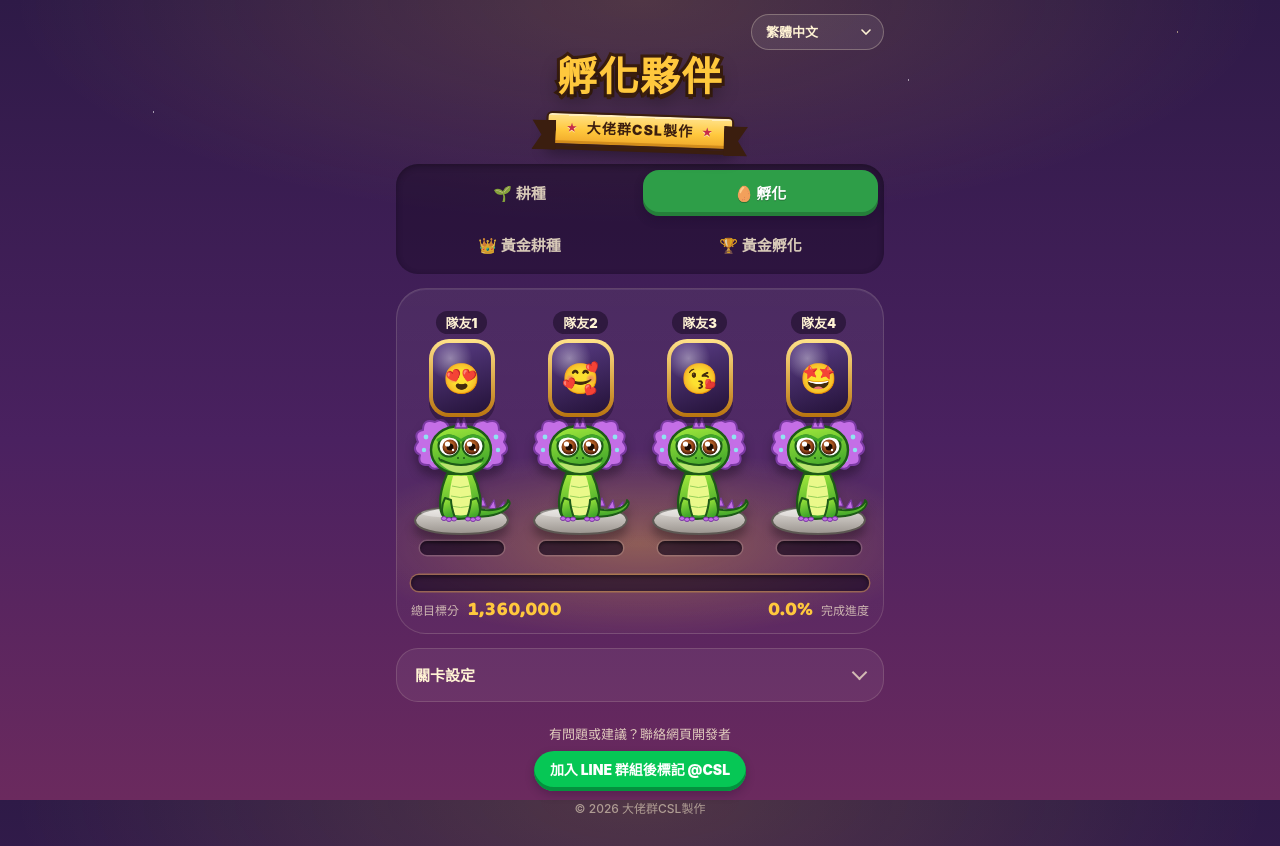
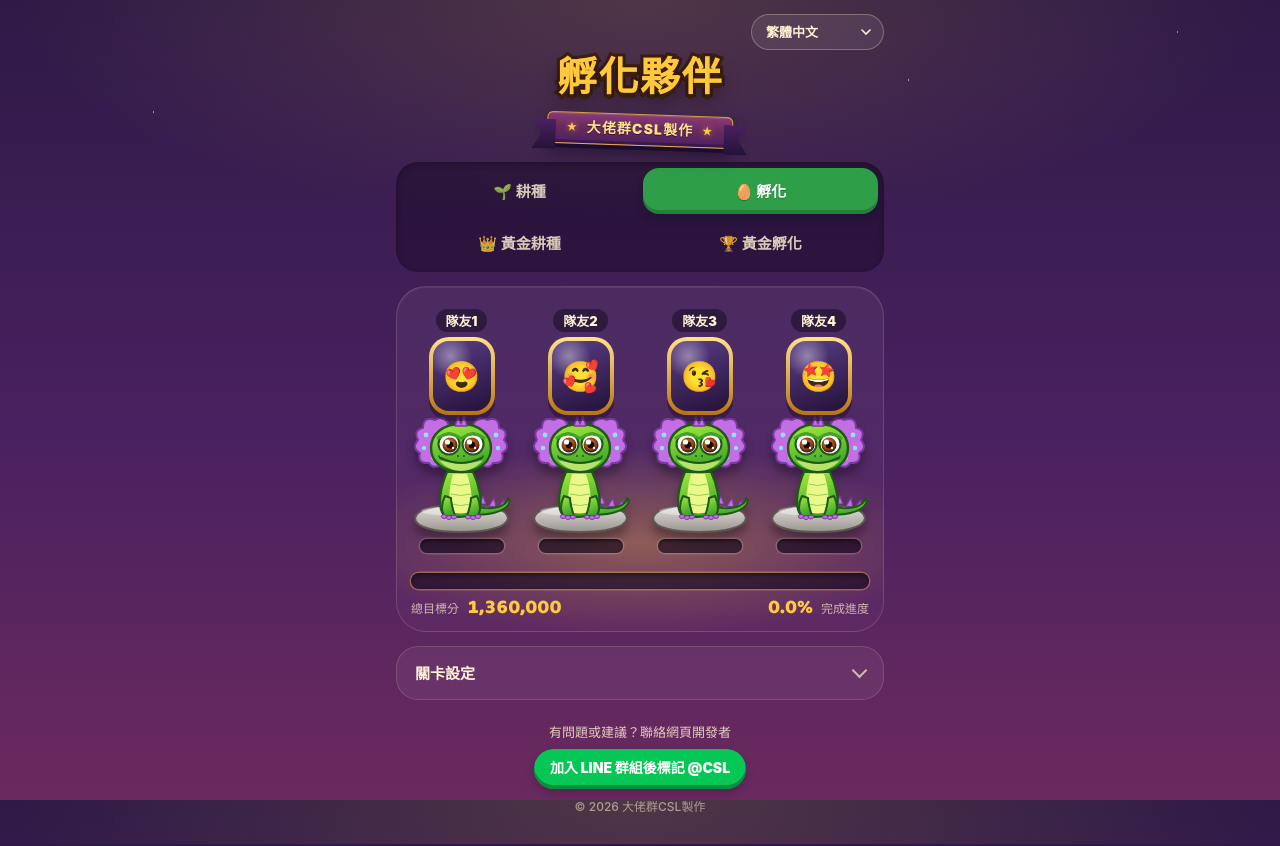
Before and after one commit to Der46/farm-hatch-calculator, a plain HTML site: page index.html in a window 1280 px wide. Drawn offline with Linux system fonts and the light colour scheme; a web font is replaced by a local one.

Commit message:
style: recolor credit badge to dusk purple with gold trim
Co-Authored-By: Claude Opus 5.5 <noreply@anthropic.com>

```diff
--- a/app.js
+++ b/app.js
@@ -3,7 +3,7 @@ import {
     SUPPORTED_LANGS,
     LANGUAGE_META,
     I18N
-} from "./i18n.js?v=20261120a";
+} from "./i18n.js?v=20261120b";
 
 const STORAGE_KEY = "coin999_partner_calc_v10_multilang_timezone";
 
--- a/index.html
+++ b/index.html
@@ -12,7 +12,7 @@
     <link rel="preconnect" href="https://fonts.googleapis.com">
     <link rel="preconnect" href="https://fonts.gstatic.com" crossorigin>
     <link rel="stylesheet" href="https://fonts.googleapis.com/css2?family=Baloo+2:wght@600;800&family=Chiron+GoRound+TC:wght@500;700;900&display=swap">
-    <link rel="stylesheet" href="./style.css?v=20261120a">
+    <link rel="stylesheet" href="./style.css?v=20261120b">
 </head>
 
 <body>
@@ -185,7 +185,7 @@
         </div>
     </section>
 
-    <script type="module" src="./app.js?v=20261120a"></script>
+    <script type="module" src="./app.js?v=20261120b"></script>
 </body>
 
 </html>
--- a/style.css
+++ b/style.css
@@ -113,7 +113,7 @@ button {
     text-shadow: 0 5px 0 var(--ink), 0 10px 18px rgba(0, 0, 0, 0.4);
 }
 
-/* 浮水印徽章：金幣緞帶，左右燕尾，微微右傾 */
+/* 浮水印徽章：暮紫絨布緞帶＋金邊金字，左右燕尾，微微右傾 */
 .title-credit {
     position: relative;
     z-index: 0;
@@ -122,19 +122,20 @@ button {
     gap: 8px;
     margin: 14px 0 0;
     padding: 6px 18px 7px;
-    border: 2px solid var(--ink);
+    border: 1.5px solid rgba(255, 200, 61, 0.75);
     border-radius: 6px;
-    color: var(--ink);
+    color: var(--coin-light);
     font-size: 14px;
     font-weight: 900;
     line-height: 1.2;
     letter-spacing: 0.08em;
     text-align: center;
     overflow-wrap: anywhere;
+    text-shadow: 0 1px 0 rgba(20, 6, 32, 0.6);
     background:
-        linear-gradient(180deg, rgba(255, 255, 255, 0.45) 0 2px, transparent 2px),
-        linear-gradient(180deg, var(--coin-light) 0%, var(--coin) 55%, #f0a82a 100%);
-    box-shadow: inset 0 -3px 0 rgba(185, 116, 15, 0.55), 0 4px 0 var(--ink), 0 8px 14px rgba(0, 0, 0, 0.35);
+        linear-gradient(180deg, rgba(255, 226, 138, 0.18) 0 1.5px, transparent 1.5px),
+        linear-gradient(180deg, #8a3a78 0%, var(--dusk-3) 45%, var(--dusk-2) 100%);
+    box-shadow: inset 0 -3px 0 rgba(20, 6, 32, 0.35), 0 4px 0 #1c0d2e, 0 8px 16px rgba(10, 2, 20, 0.45);
     transform: rotate(2deg);
 }
 
@@ -146,7 +147,7 @@ button {
     z-index: -1;
     width: 24px;
     height: 100%;
-    background: var(--ink);
+    background: linear-gradient(180deg, var(--dusk-2), #24123a);
 }
 
 .title-credit::before {
@@ -160,9 +161,9 @@ button {
 }
 
 .title-credit-star {
-    color: var(--berry);
+    color: var(--coin);
     font-size: 11px;
-    text-shadow: 0 1px 0 rgba(255, 255, 255, 0.6);
+    text-shadow: 0 0 6px rgba(255, 200, 61, 0.55);
 }
 
 .language-select {
```
